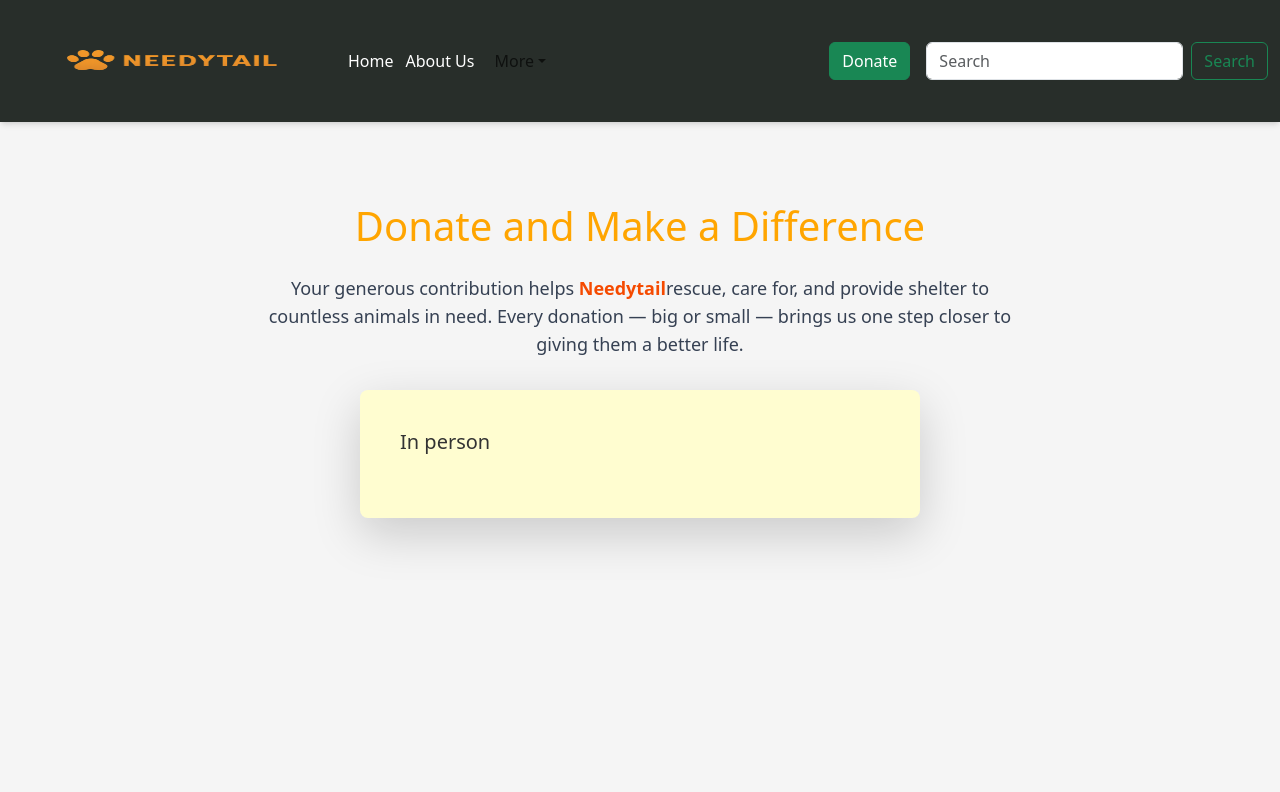
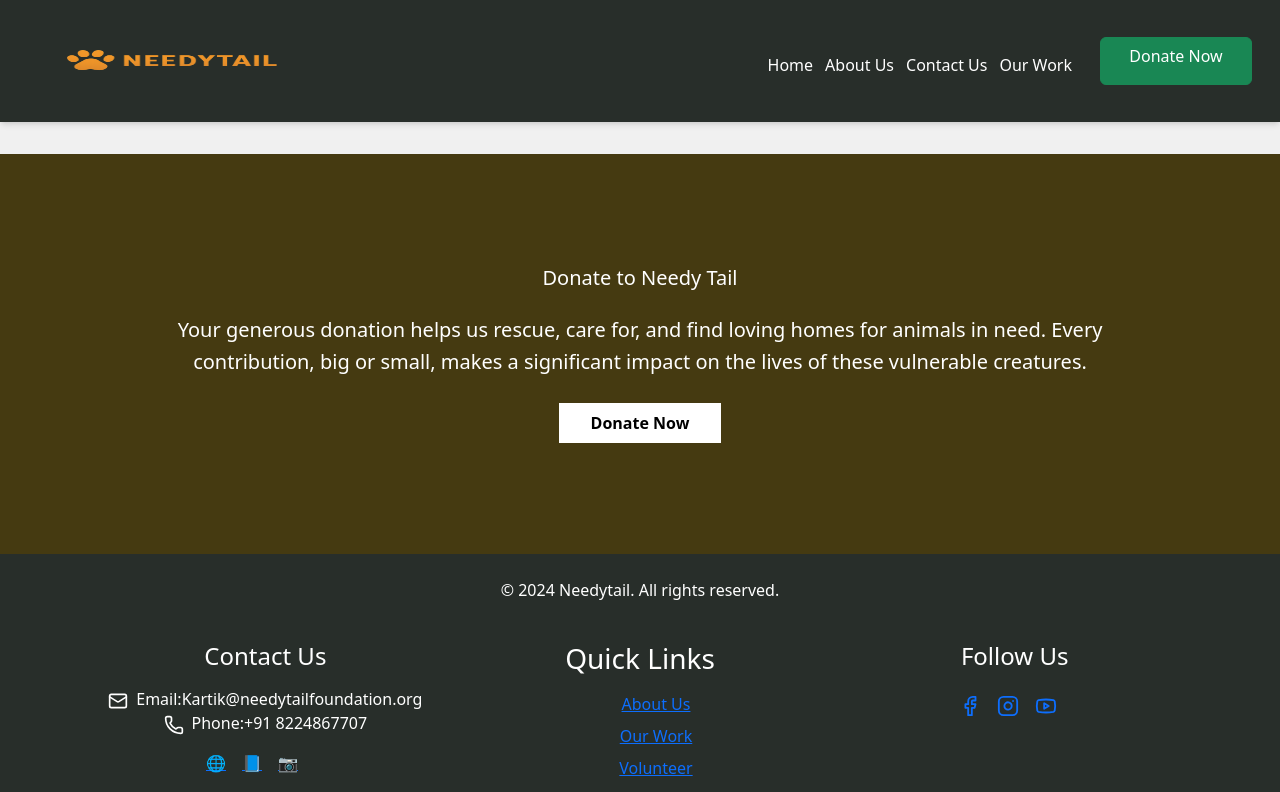
Before and after one commit to Poonam-Vishwakarma31/NGOAPP, a React (Vite) app: page /donate in a window 1280 px wide. Shown: the top 792 px of the page. Built offline with nearby package versions, Linux system fonts and the light colour scheme.

Commit message:
added donate form and update of navbar and footer

```diff
--- a/src/Footer/footer.jsx
+++ b/src/Footer/footer.jsx
@@ -4,7 +4,7 @@ import { Link } from 'react-router-dom';
 
 const Footer = () => {
   return (
-    <footer className="bg-[#282E2A] text-white text-center p-4 mt-8">
+    <footer className="bg-[#282E2A] text-white text-center p-4 mt-0">
         <p>&copy; 2024 Needytail. All rights reserved.</p>
          <div className="container mx-auto mt-10 px-4 grid grid-cols-1 md:grid-cols-3 gap-8">
 
@@ -33,7 +33,8 @@ const Footer = () => {
           <h3 className="text-lg font-semibold text-white mb-3">Quick Links</h3>
           <ul className="space-y-2">
             <li><Link to="/about" className="hover:text-white">About Us</Link></li>
-            <li><Link to="/donate" className="hover:text-white">Donate</Link></li>
+            <li><Link to="/ourwork" className="hover:text-white">Our Work</Link></li>
+            <li><Link to="/volunteer" className="hover:text-white">Volunteer</Link></li>
             <li><Link to="/contact" className="hover:text-white">Contact</Link></li>
           </ul>
               </div>
--- a/src/Navbar.jsx
+++ b/src/Navbar.jsx
@@ -10,45 +10,32 @@ import { NavLink } from 'react-router-dom';
 
 
 
+
 function MyNavbar() {
   return (
     <Navbar  expand="lg"  className="  w-full h-25  bg-[#282E2A] text-white shadow-md">
       <Container fluid>
-        <Navbar.Brand className='decoration-white-400' href="#"><img
+        <Navbar.Brand className='decoration-white-400' as={Link} to='/'><img
          src='./src/assets/ngo1.png' alt="Needytail Logo"
               className="h-24 w-80"/></Navbar.Brand>
         <Navbar.Toggle aria-controls="navbarScroll" />
         <Navbar.Collapse id="navbarScroll">
           <Nav
-            className="me-auto my-2 my-lg-0"
+            className="ms-auto mr-4 my-2 my-lg-0"
             style={{ maxHeight: '100px' }}
             navbarScroll
           >
-            <NavLink className='text-white mr-3 mt-2 text-decoration-none' to='/'>Home</NavLink>
-            <NavLink className='text-white mr-3 mt-2 text-decoration-none' to="/about">About Us</NavLink>
-            <NavDropdown  style={{ color: "white" }} title="More" id="navbarScrollingDropdown">
-              <NavDropdown.Item as={Link} to='/ourwork'>Our Work</NavDropdown.Item>
-              <NavDropdown.Item className='text-black' as={Link} to='/volunteer'>
-                Volunteer
-              </NavDropdown.Item>
-              <NavDropdown.Divider />
-              <NavDropdown.Item className='text-black' as={Link} to='/donate'>
-                Donate
-              </NavDropdown.Item>
-            </NavDropdown>
+            <NavLink className='text-white text-semibold mr-3 mt-2 text-decoration-none' to='/'>Home</NavLink>
+            <NavLink className='text-white text-semibold mr-3 mt-2 text-decoration-none' to="/about">About Us</NavLink>
+            <NavLink className='text-white text-semibold mr-3 mt-2 text-decoration-none' to="/contact">Contact Us</NavLink>
+            <NavLink className='text-white text-semibold mr-3 mt-2 text-decoration-none' to="/ourwork">Our Work</NavLink>
+
           </Nav>
           <div>
-            <Button className='me-3' variant='success' >Donate</Button>
+            <Button className='me-3 w-38 h-12 ' variant='success' href='#donate' >Donate Now</Button>
           </div>
-          <Form className="d-flex">
-            <Form.Control
-              type="search"
-              placeholder="Search"
-              className="me-2"
-              aria-label="Search"
-            />
-            <Button className='background-decoration-black' variant='outline-success' >Search</Button>
-          </Form>
+
+
         </Navbar.Collapse>
       </Container>
     </Navbar>
--- a/src/Pages/Donate.jsx
+++ /dev/null
@@ -1,23 +0,0 @@
-import React from 'react'
-
-const Donate = () => {
-  return (
-    <div className='min-h-screen items-center justify-center bg-[#F5F5F5]  md:p-20'>
-      <h1 style={{color:'orange'}} className=" text-3xl font-bold text-center  mt-6 mb-10">Donate and Make a Difference </h1>
-        {/* Intro Text */}
-      <p className="text-center text-lg text-gray-700 mb-12 max-w-3xl mx-auto mt-4">
-        Your generous contribution helps <span className="text-orange-600 font-semibold">Needytail</span>
-        rescue, care for, and provide shelter to countless animals in need.
-        Every donation — big or small — brings us one step closer to giving them a better life.
-      </p>
-      {/* Donation Options */}
-      <div className="bg-[#FFFDD0] p-6 md:p-10 w-full md:w-1/2 rounded-lg shadow-lg mt-8 mx-auto">
-          <div className="space-y-6">
-             <h5 className="text-xl font-semibold text-gray-800 mb-4">In person</h5>
-            </div>
-      </div>
-    </div>
-  )
-}
-
-export default Donate
--- a/src/Pages/Home.jsx
+++ b/src/Pages/Home.jsx
@@ -2,13 +2,24 @@ import React from 'react'
 import HeroSection from '../components/Hero/Hero.jsx'
 import Info from '../components/Info'
 import ActionCards from '../components/Cards/cards'
+import Donate from '../components/Donate/Donate.jsx'
+import DonatePopup from '../components/DonateForm'
+import { useState } from 'react';
+
+
 
 const HomePage = () => {
+   const [showDonatePopup, setShowDonatePopup] = useState(false);
   return (
     <div>
       <HeroSection/>
       <Info/>
-      <ActionCards/>
+      <ActionCards onDonateClick={() => setShowDonatePopup(true)} />
+      <Donate onDonateClick={() => setShowDonatePopup(true)} />
+      {/* ✅ Conditionally render popup */}
+      {showDonatePopup && (
+        <DonatePopup onClose={() => setShowDonatePopup(false)} />
+      )}
     </div>
   )
 }
--- a/src/components/Cards/cards.jsx
+++ b/src/components/Cards/cards.jsx
@@ -2,7 +2,7 @@ import React from "react";
 
 
 
-export default function ActionCards() {
+export default function ActionCards({onDonateClick}) {
 const cards = [
 {
 key: "volunteer",
@@ -18,7 +18,7 @@ title: "Donate",
 desc: "Support our shelter with a one-time or monthly donation. Every contribution helps with food and medical care.",
 img: "/src/assets/donate.webp",
 cta: "Donate Now",
-onClick: () => alert("Navigate to Donate page / open payment flow")
+onClick: () => onDonateClick(),
 },
 {
 key: "adopt",
--- /dev/null
+++ b/src/components/Donate/Donate.jsx
@@ -0,0 +1,38 @@
+import React from "react";
+
+
+const Donate = ({ onDonateClick }) => {
+  return (
+    <div
+      id="donate"
+      className="relative bg-[#8B7422] min-h-[50vh] flex items-center justify-center flex-col mt-8 px-4 sm:px-6 lg:px-12 text-center"
+    >
+      {/* Overlay */}
+      <div className="absolute inset-0 bg-black bg-opacity-50"></div>
+
+      {/* Content */}
+      <div className="relative z-10 max-w-5xl">
+        <h5 className="text-white text-2xl sm:text-3xl md:text-4xl lg:text-5xl font-bold mb-4">
+          Donate to Needy Tail
+        </h5>
+
+        <p className="text-white text-sm sm:text-base md:text-lg lg:text-xl font-medium leading-relaxed mb-6">
+          Your generous donation helps us rescue, care for, and find loving
+          homes for animals in need. Every contribution, big or small, makes a
+          significant impact on the lives of these vulnerable creatures.
+        </p>
+
+        <div className="mt-6">
+          <button
+            onClick={() => onDonateClick()}
+            className="bg-white hover:bg-gray-300 text-black font-semibold px-6 sm:px-8 py-2 sm:py-3 rounded-lg transition duration-300"
+          >
+            Donate Now
+          </button>
+        </div>
+      </div>
+    </div>
+  );
+};
+
+export default Donate;
--- /dev/null
+++ b/src/components/DonateForm/index.jsx
@@ -0,0 +1,47 @@
+import React, { useState } from "react";
+
+const DonatePopup = ({ onClose }) => {
+  return (
+    <div className="fixed inset-0 bg-black/50 flex items-center justify-center z-50">
+      <div className="bg-white rounded-2xl shadow-xl w-11/12 max-w-md p-6 relative">
+        <button
+          onClick={onClose}
+          className="absolute top-3 right-3 text-gray-500 hover:text-gray-700 text-2xl"
+        >
+          &times;
+        </button>
+
+        <h2 style={{color:'gray'}} className="text-2xl font-bold mb-4 text-gray-800 text-center">
+          Make a Donation
+        </h2>
+
+        {/* Your form here */}
+        <form style={{color:'black'}} className="flex flex-col gap-4">
+          <input
+            type="text"
+            placeholder="Your Name"
+            className="border border-gray-300 rounded-lg px-4 py-2"
+          />
+          <input
+            type="email"
+            placeholder="Your Email"
+            className="border border-gray-300 rounded-lg px-4 py-2"
+          />
+          <input
+            type="number"
+            placeholder="Donation Amount"
+            className="border border-gray-300 rounded-lg px-4 py-2"
+          />
+          <button
+            type="submit"
+            className="bg-green-600 hover:bg-green-700 text-white font-semibold px-4 py-2 rounded-lg"
+          >
+            Donate
+          </button>
+        </form>
+      </div>
+    </div>
+  );
+};
+
+export default DonatePopup;
--- a/src/components/Hero/Hero.jsx
+++ b/src/components/Hero/Hero.jsx
@@ -20,7 +20,12 @@ const HeroSection = () => {
           Help Ever, Hurt Never
         </p>
         <div className="flex flex-col sm:flex-row gap-4">
-          <button className="bg-blue-600 hover:bg-blue-700 text-white font-semibold px-6 py-3 rounded-lg transition duration-300">
+          <button
+           onClick={()=>{
+            const section=document.getElementById('donate');
+          section?.scrollIntoView({behavior:'smooth'})
+            }}
+           className="bg-blue-600 hover:bg-blue-700 text-white font-semibold px-6 py-3 rounded-lg transition duration-300">
             Donate Now
           </button>
           <button className="bg-white hover:bg-gray-200 text-black font-semibold px-6 py-3 rounded-lg transition duration-300">
--- a/src/main.jsx
+++ b/src/main.jsx
@@ -9,7 +9,7 @@ import Home from "./Pages/Home.jsx";
 import About from "./Pages/About.jsx";
 import Volunteer from "./Pages/Volunteer.jsx";
 import OurWork from './Pages/OurWork.jsx';
-import Donate from "./Pages/Donate.jsx";
+import Donate from "./components/Donate/Donate.jsx";
 import Contact from "./Pages/Contact.jsx";
 
 const router = createBrowserRouter([
```
Also changed, not shown: src/assets/bgdonate.webp (added).
